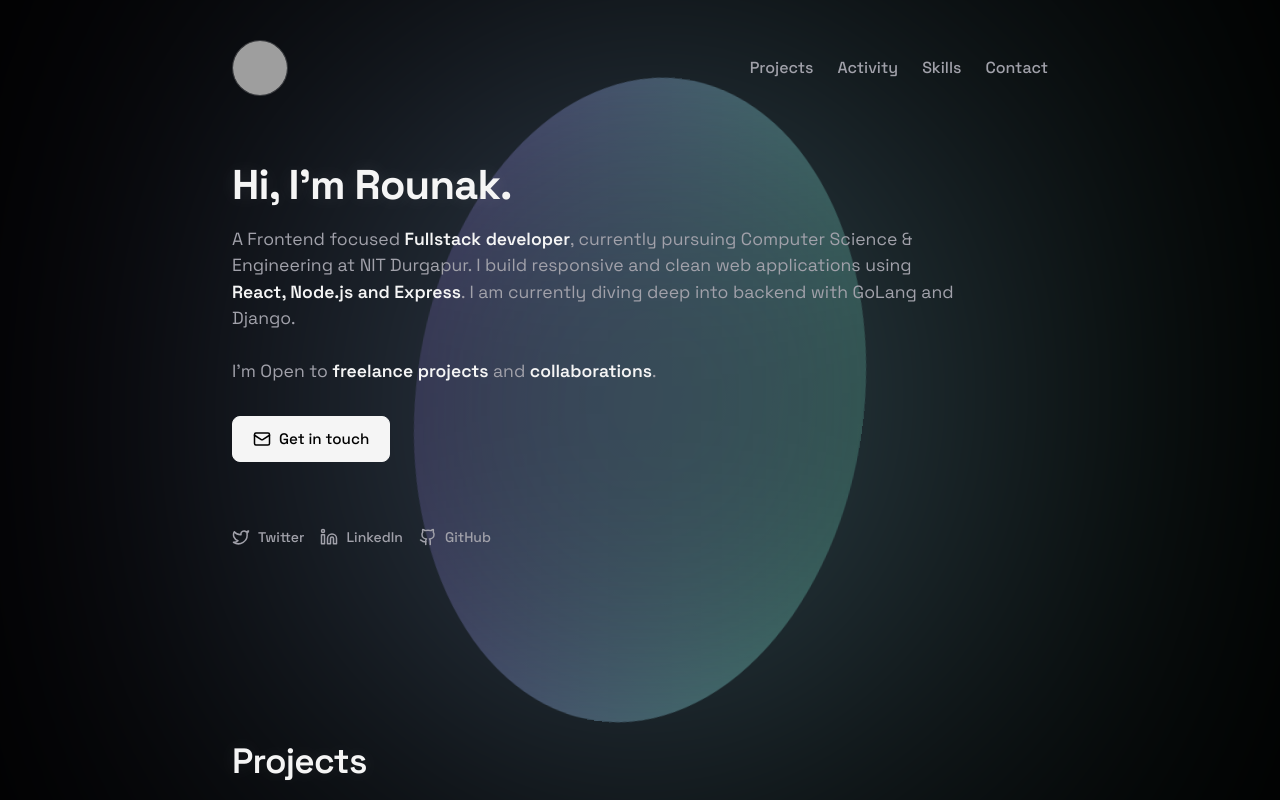
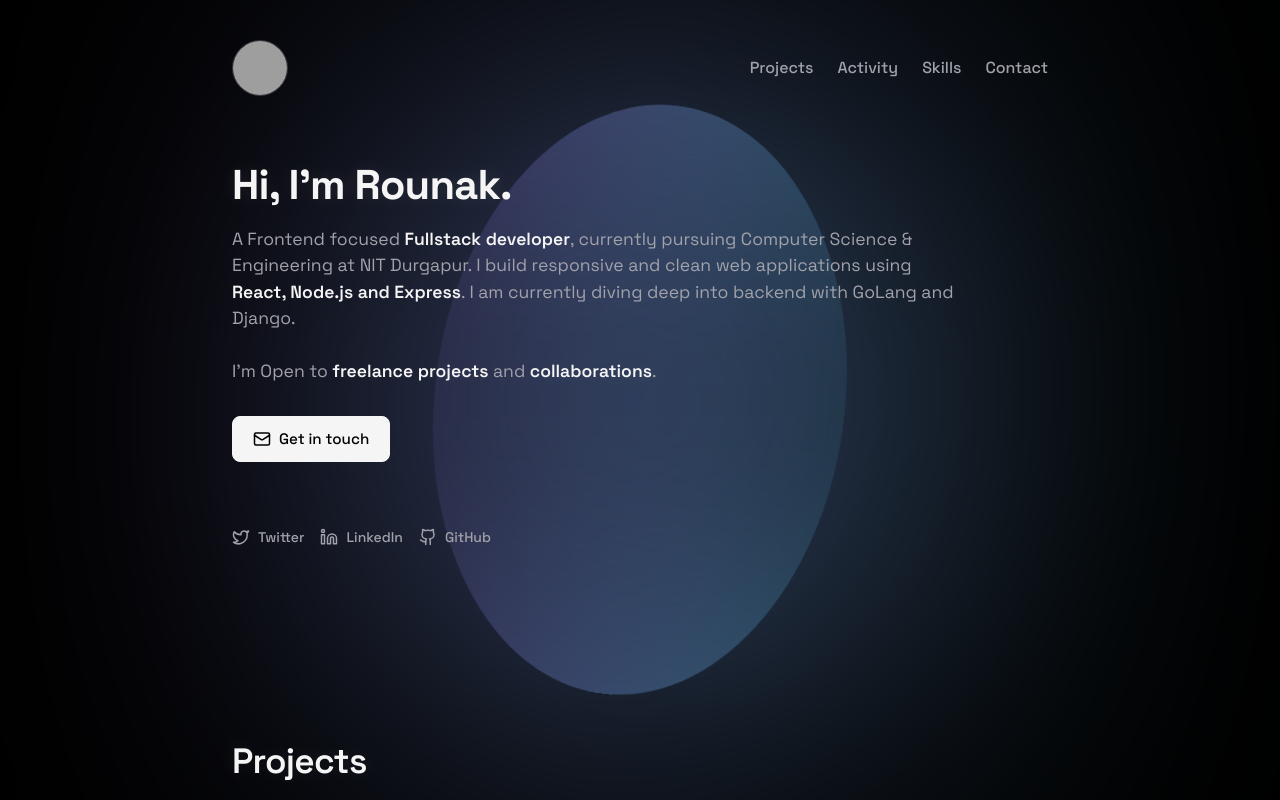
Before and after one commit to literallyrounak/portfolio, a React (Vite) app: page / in a window 1280 px wide. Shown: the top 800 px of the page. Built offline with nearby package versions, Linux system fonts and the light colour scheme; grey boxes are pictures that could not be loaded.

Commit message:
Blob color change

```diff
--- a/src/components/Blob.css
+++ b/src/components/Blob.css
@@ -1,13 +1,13 @@
 #blob {
   background-color: white;
-  height: 35vmax;
+  height: 32vmax;
   aspect-ratio: 1;
   position: fixed;
   left: 50%;
   top: 50%;
   translate: -50% -50%;
   border-radius: 50%;
-  background: linear-gradient(to right, aquamarine, mediumpurple);
+  background: linear-gradient(to right, rgb(95, 205, 246), mediumpurple);
   animation: rotate 20s infinite;
   opacity: 0.8;
   z-index: -1;
@@ -19,7 +19,7 @@
   width: 100%;
   position: fixed;
   z-index: -1;
-  backdrop-filter: blur(18vmax);
+  backdrop-filter: blur(15vmax);
   pointer-events: none;
 }
 
--- a/src/components/Hero.css
+++ b/src/components/Hero.css
@@ -1,6 +1,7 @@
 .hero {
   padding-top: clamp(8rem, 20vh, 12rem);
   padding-bottom: 4rem;
+  z-index: 3;
 }
 
 .hero-content {
```
